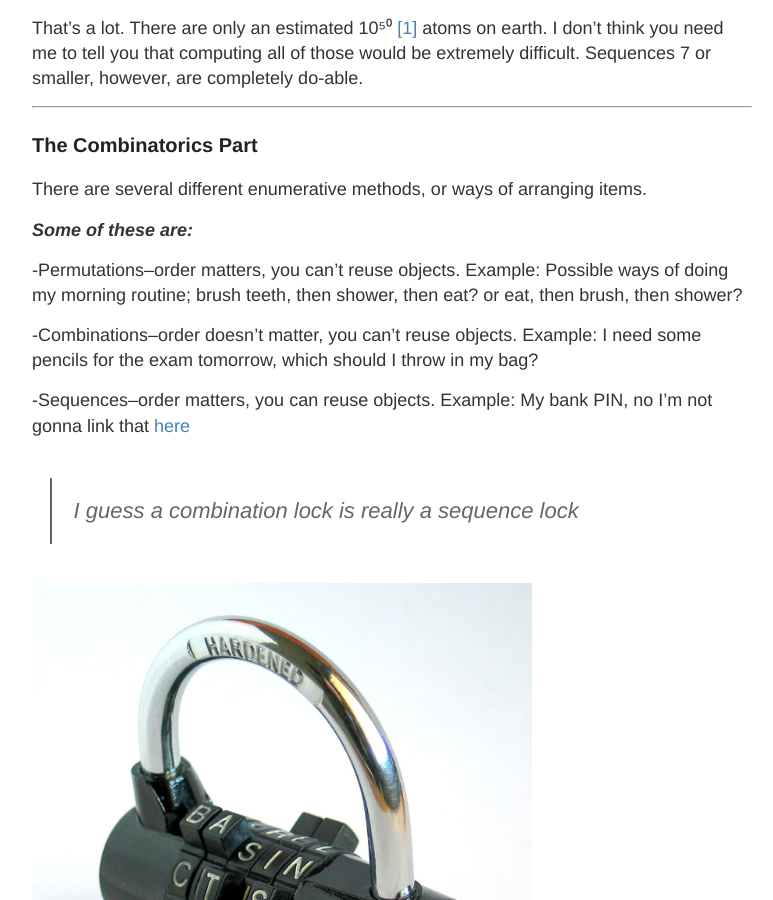
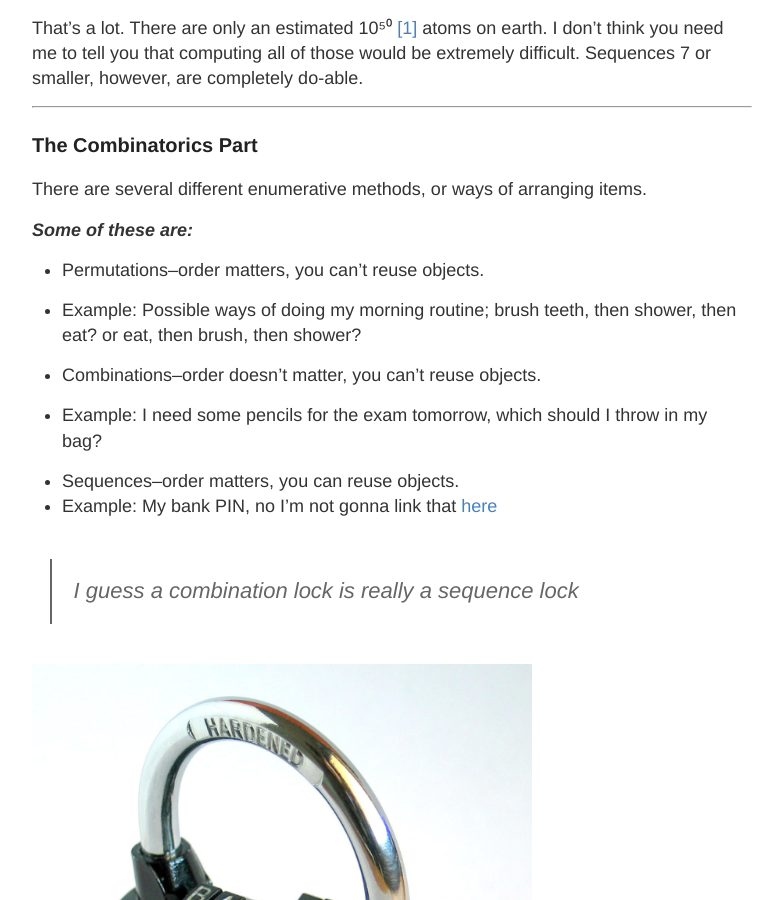
Before and after one commit to griffincalme/griffincalme.github.io, a Jekyll site: the page built from _posts/2016-10-30-AAs.md, in a window 1280 px wide and 900 px high, scrolled down 1298 px. Shown: the whole window, without its empty margins (248-1021 px from the left). Built offline with Jekyll 4.4.1, drawn with Linux system fonts in a browser that asks for light colours; comment, search, counter and statistics services are not loaded.

Commit message:
Update 2016-10-30-AAs.md

```diff
--- a/_posts/2016-10-30-AAs.md
+++ b/_posts/2016-10-30-AAs.md
@@ -57,14 +57,14 @@ There are several different enumerative methods, or ways of arranging items.
 
 **_Some of these are:_**
 
--Permutations--order matters, you can't reuse objects.
-Example: Possible ways of doing my morning routine; brush teeth, then shower, then eat? or eat, then brush, then shower?
+- Permutations--order matters, you can't reuse objects.
+- Example: Possible ways of doing my morning routine; brush teeth, then shower, then eat? or eat, then brush, then shower?
 
--Combinations--order doesn't matter, you can't reuse objects.
-Example: I need some pencils for the exam tomorrow, which should I throw in my bag?
+- Combinations--order doesn't matter, you can't reuse objects.
+- Example: I need some pencils for the exam tomorrow, which should I throw in my bag?
 
--Sequences--order matters, you can reuse objects.
-Example: My bank PIN, no I'm not gonna link that [here](https://www.youtube.com/watch?v=dQw4w9WgXcQ)
+- Sequences--order matters, you can reuse objects.
+- Example: My bank PIN, no I'm not gonna link that [here](https://www.youtube.com/watch?v=dQw4w9WgXcQ)
 
 
 >I guess a _combination_ lock is really a _sequence_ lock
```
